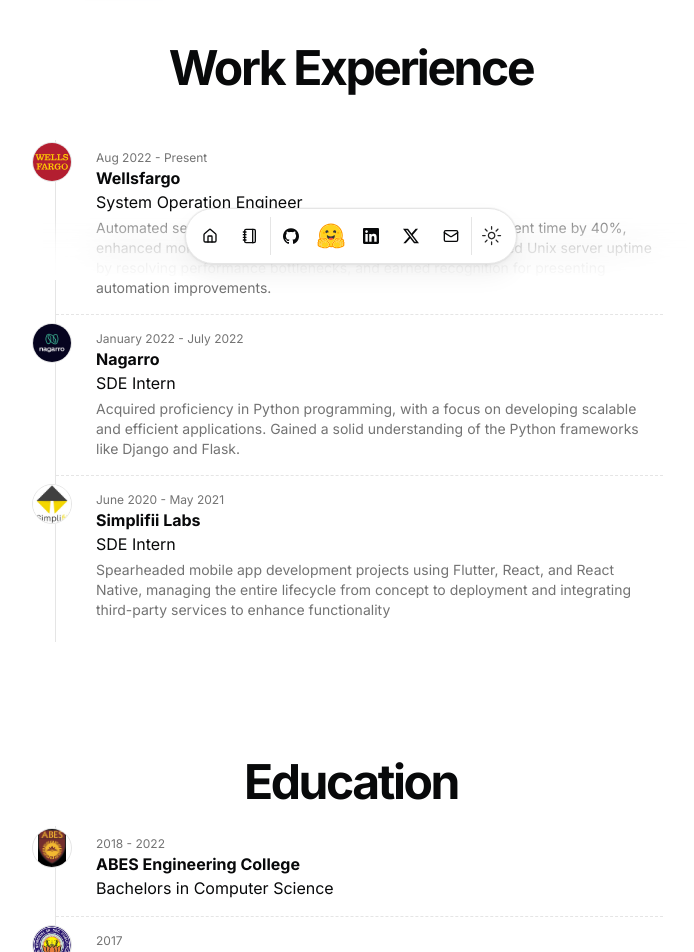
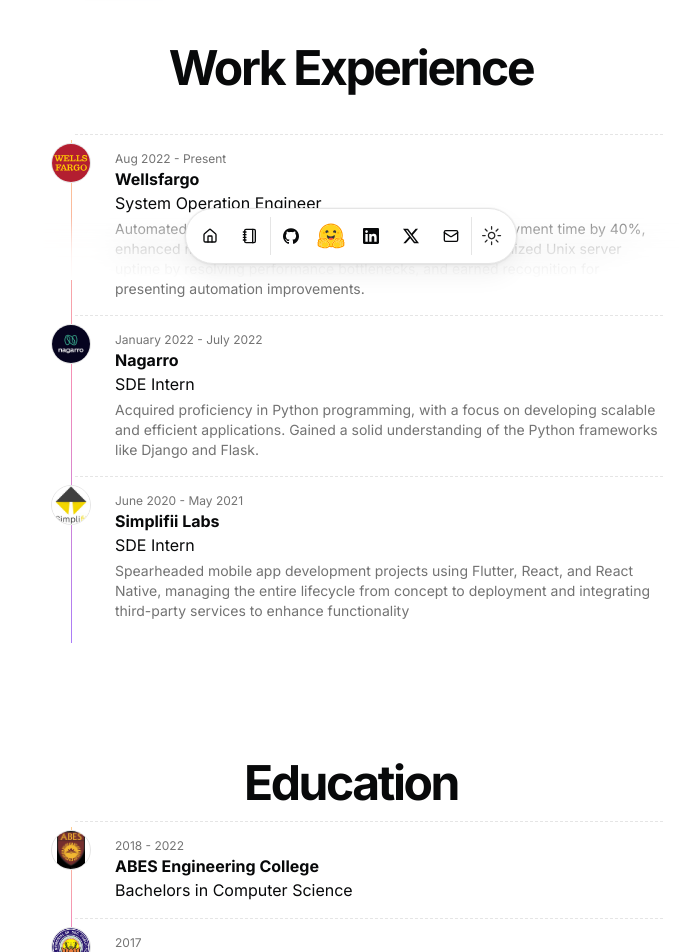
Before and after one commit to imaditya123/portfolio, a Next.js app: page / in a window 1280 px wide. Shown: the part 520-1472 px from the top of the page, without its empty margins (289-983 px from the left). Built offline with nearby package versions, Linux system fonts and the light colour scheme.

Commit message:
added border progress

```diff
--- a/src/app/globals.css
+++ b/src/app/globals.css
@@ -77,6 +77,8 @@
   }
 }
 
+
+
 @layer base {
   * {
     @apply border-border;
--- a/src/app/page.tsx
+++ b/src/app/page.tsx
@@ -9,13 +9,15 @@
 import { ProjectCard } from "@/components/project-card";
 import Link from "next/link";
 import { ScrollProgress } from "@/components/magicui/scroll-progress";
-import { Meteors } from "@/components/magicui/meteor-ui";
+import { WorkTimeline } from "@/components/work-timeline";
+import { EducationTimeline } from "@/components/edu-timeline";
+
 
 const BLUR_FADE_DELAY = 0.04;
 
 export default function Home() {
+
   return (
-
     <main className="flex flex-col min-h-[100dvh] space-y-10">
       <ScrollProgress className="top" />
 
@@ -57,7 +59,6 @@
       <BlurFade delay={BLUR_FADE_DELAY * 5}>
         <RainbowButton href={"/resume"}>View Resume</RainbowButton>
       </BlurFade>
-
       <section id="work-experience">
         <div className="space-y-12 w-full py-10">
           <BlurFade delay={BLUR_FADE_DELAY * 13}>
@@ -71,7 +72,9 @@
             </div>
           </BlurFade>
           <BlurFade delay={BLUR_FADE_DELAY * 14}>
-            <ul className="mb-4 ml-4 divide-y divide-dashed border-l">
+          <WorkTimeline/>
+            {/* <ul className="mb-4 ml-4 divide-y divide-dashed border-l">
+
               {DATA.work.map((work, id) => (
                 <BlurFade
                   key={work.company}
@@ -88,7 +91,7 @@
                   />
                 </BlurFade>
               ))}
-            </ul>
+            </ul> */}
           </BlurFade>
         </div>
       </section>
@@ -106,7 +109,8 @@
             </div>
           </BlurFade>
           <BlurFade delay={BLUR_FADE_DELAY * 14}>
-            <ul className="mb-4 ml-4 divide-y divide-dashed border-l">
+          <EducationTimeline />
+            {/* <ul className="mb-4 ml-4 divide-y divide-dashed border-l">
               {DATA.education.map((education, id) => (
                 <BlurFade
                   key={education.school}
@@ -127,7 +131,7 @@
                   />
                 </BlurFade>
               ))}
-            </ul>
+            </ul> */}
           </BlurFade>
         </div>
       </section>
--- a/src/components/button.tsx
+++ b/src/components/button.tsx
@@ -15,14 +15,14 @@
     <button
       ref={ref}
       className={cn(
-        "transition-colors group relative inline-flex h-9 animate-rainbow cursor-pointer items-center justify-center rounded-xl border-0 bg-[length:200%] px-8 py-2 font-medium text-primary-foreground transition-colors [background-clip:padding-box,border-box,border-box] [background-origin:border-box] [border:calc(0.08*1rem)_solid_transparent] focus-visible:outline-none focus-visible:ring-1 focus-visible:ring-ring disabled:pointer-events-none disabled:opacity-50",
+        "group relative inline-flex h-9 animate-rainbow cursor-pointer items-center justify-center rounded-xl border-0 bg-[length:200%] px-8 py-2 font-medium text-primary-foreground transition-colors [background-clip:padding-box,border-box,border-box] [background-origin:border-box] [border:calc(0.08*1rem)_solid_transparent] focus-visible:outline-none focus-visible:ring-1 focus-visible:ring-ring disabled:pointer-events-none disabled:opacity-50",
         // before styles
         "before:absolute before:bottom-[-20%] before:left-1/2 before:z-0 before:h-1/5 before:w-3/5 before:-translate-x-1/2 before:animate-rainbow before:bg-[linear-gradient(90deg,hsl(var(--color-1)),hsl(var(--color-5)),hsl(var(--color-3)),hsl(var(--color-4)),hsl(var(--color-2)))] before:[filter:blur(calc(0.8*1rem))]",
         // light mode colors
         "bg-[linear-gradient(#121213,#121213),linear-gradient(#121213_50%,rgba(18,18,19,0.6)_80%,rgba(18,18,19,0)),linear-gradient(90deg,hsl(var(--color-1)),hsl(var(--color-5)),hsl(var(--color-3)),hsl(var(--color-4)),hsl(var(--color-2)))]",
         // dark mode colors
         "dark:bg-[linear-gradient(#fff,#fff),linear-gradient(#fff_50%,rgba(255,255,255,0.6)_80%,rgba(0,0,0,0)),linear-gradient(90deg,hsl(var(--color-1)),hsl(var(--color-5)),hsl(var(--color-3)),hsl(var(--color-4)),hsl(var(--color-2)))]",
-        className
+        className,
       )}
       {...props}
     >
--- /dev/null
+++ b/src/components/edu-timeline.tsx
@@ -0,0 +1,54 @@
+"use client";
+import BlurFade from "@/components/magicui/blur-fade";
+import { DATA } from "@/data/resume";
+import { TimelineCard } from "@/components/timeline-card";
+import { motion, useScroll, useSpring, useTransform } from "motion/react";
+import { cn } from "@/lib/utils";
+
+const BLUR_FADE_DELAY = 0.04;
+export function EducationTimeline() {
+  const { scrollYProgress } = useScroll();
+
+  const adjustedScrollProgress = useTransform(scrollYProgress, (value) =>
+    Math.min(value * 2, 1)
+  );
+
+  // Option 2: Use the adjusted value with an increased stiffness for more responsiveness:
+  const scaleY = useSpring(adjustedScrollProgress, {
+    stiffness: 300, // Increased stiffness for a snappier response
+    damping: 50,
+    restDelta: 0.001,
+  });
+
+  return (
+    <ul className="mb-4 ml-4 divide-y divide-dashed relative pl-5  ">
+      <motion.div
+        className="ml-8 fixed inset-y-0 left-0 w-px origin-bottom bg-gradient-to-t from-[#A97CF8] via-[#F38CB8] to-[#FDCC92]"
+        style={{
+          scaleY,
+        }}
+      />
+      {DATA.education.map((education, id) => (
+        <BlurFade
+          key={education.school}
+          delay={BLUR_FADE_DELAY * 8 + id * 0.05}
+        >
+          <TimelineCard
+            key={education.school}
+            title={education.school}
+            subtitle={education.degree}
+            // description={education.description}
+            dates={`${education.start} ${education.start == "" ? "" : "-"} ${
+              education.end
+            }`}
+            image={education.logoUrl}
+            description={""}
+            link={education.href}
+            // altText={education.school}
+          />
+        </BlurFade>
+      ))}
+    </ul>
+
+  );
+}
--- a/src/components/timeline-card.tsx
+++ b/src/components/timeline-card.tsx
@@ -21,9 +21,9 @@
   link,
 }: Props) {
   return (
-    <li className="relative ml-10 py-4">
+    <li className="relative ml-10 py-4 ">
       <div className="absolute -left-16 top-2 flex items-center justify-center bg-white rounded-full">
-        <Avatar className="border size-12 m-auto">
+        <Avatar className="border size-16 m-auto">
           <AvatarImage src={image} alt={title} className="object-contain" />
           <AvatarFallback>{title[0]}</AvatarFallback>
         </Avatar>
--- a/src/components/timeline.tsx
+++ /dev/null
@@ -1,27 +0,0 @@
-import { list } from "postcss";
-import React from "react";
-
-const TimeLine = ({ list, keys }: { list: Array<any>; keys: String }) => {
-  return (
-    <>
-      <ol className="relative border-s border-gray-200 dark:border-gray-700">
-        {list.map((key, idx) => {
-          return (
-            <li key={keys+String(idx)} className="ms-4">
-              <div className="absolute w-3 h-3 bg-gray-200 rounded-full mt-1.5 -start-1.5 border border-white dark:border-gray-900 dark:bg-gray-700"></div>
-              <time className="mb-2 text-sm font-normal leading-none text-gray-400 dark:text-gray-500">
-                {list[idx].time}
-              </time>
-              <h3 className="text-lg font-semibold mb-2">{list[idx].title}</h3>
-              <p className="text-sm text-gray-800 whitespace-pre-wrap mb-8">
-                {list[idx].description}
-              </p>
-            </li>
-          );
-        })}
-      </ol>
-    </>
-  );
-};
-
-export default TimeLine;
--- /dev/null
+++ b/src/components/work-timeline.tsx
@@ -0,0 +1,50 @@
+"use client";
+import BlurFade from "@/components/magicui/blur-fade";
+import { DATA } from "@/data/resume";
+import { TimelineCard } from "@/components/timeline-card";
+import { motion, useScroll, useSpring, useTransform } from "motion/react";
+import { cn } from "@/lib/utils";
+
+const BLUR_FADE_DELAY = 0.04;
+export function WorkTimeline() {
+  const { scrollYProgress } = useScroll();
+
+  const adjustedScrollProgress = useTransform(scrollYProgress, (value) =>
+    Math.min(value * 5, 1)
+  );
+
+  // Option 2: Use the adjusted value with an increased stiffness for more responsiveness:
+  const scaleY = useSpring(adjustedScrollProgress, {
+    stiffness: 300, // Increased stiffness for a snappier response
+    damping: 50,
+    restDelta: 0.001,
+  });
+
+  return (
+    <ul
+      className="mb-4 ml-4 divide-y divide-dashed relative pl-5 "
+      //  ref={containerRef}
+    >
+      <motion.div
+        className="ml-8 fixed inset-y-0 left-0 w-px origin-bottom bg-gradient-to-t from-[#A97CF8] via-[#F38CB8] to-[#FDCC92]"
+        style={{
+          scaleY,
+        }}
+      />
+
+      {DATA.work.map((work, id) => (
+        <BlurFade key={work.company} delay={BLUR_FADE_DELAY * 6 + id * 0.05}>
+          <TimelineCard
+            key={work.company}
+            title={work.company}
+            description={work.description}
+            subtitle={work.title}
+            dates={`${work.start} - ${work.end ?? "Present"}`}
+            image={work.logoUrl}
+            link={work.href}
+          />
+        </BlurFade>
+      ))}
+    </ul>
+  );
+}
--- a/tailwind.config.ts
+++ b/tailwind.config.ts
@@ -75,8 +75,22 @@
         md: "calc(var(--radius) - 2px)",
         sm: "calc(var(--radius) - 4px)",
       },
+      animation: {
+        "accordion-down": "accordion-down 0.2s ease-out",
+        "accordion-up": "accordion-up 0.2s ease-out",
+        rainbow: "rainbow var(--speed, 2s) infinite linear",
+        shake:'shake 0.5s cubic-bezier(0.36, 0.07, 0.19, 0.97)',
+        progress: 'progress 20s infinite forwards',
+      },
 
       keyframes: {
+        progress: {
+          '0%': { transform: 'scaleY(0)', borderColor: '#ff0000' }, // start scaled down with red
+          '33%': { borderColor: '#00ff00' },                        // change to green
+          '66%': { borderColor: '#0000ff' },                        // then blue
+          '100%': { transform: 'scaleY(1)', borderColor: '#ff0000' }  // fully scaled (fills container) with red
+        },
+
         shake: {
           '0%': {
               transform: 'translate3d(0, 0, 0)'
@@ -93,12 +107,11 @@
           '100%': {
               transform: 'translate3d(0, 0, 0)'
           }
-      }
-      ,
-        rainbow: {
-          "0%": { "background-position": "0%" },
-          "100%": { "background-position": "200%" },
-        },
+      },
+      rainbow: {
+        "0%": { "background-position": "0%" },
+        "100%": { "background-position": "300%" },
+      },
         "accordion-down": {
           from: { height: "0" },
           to: { height: "var(--radix-accordion-content-height)" },
@@ -109,12 +122,7 @@
         },
 
       },
-      animation: {
-        "accordion-down": "accordion-down 0.2s ease-out",
-        "accordion-up": "accordion-up 0.2s ease-out",
-        rainbow: "rainbow var(--speed, 2s) infinite linear",
-        shake:'shake 0.5s cubic-bezier(0.36, 0.07, 0.19, 0.97)',
-      },
+
 
 
     },
```
